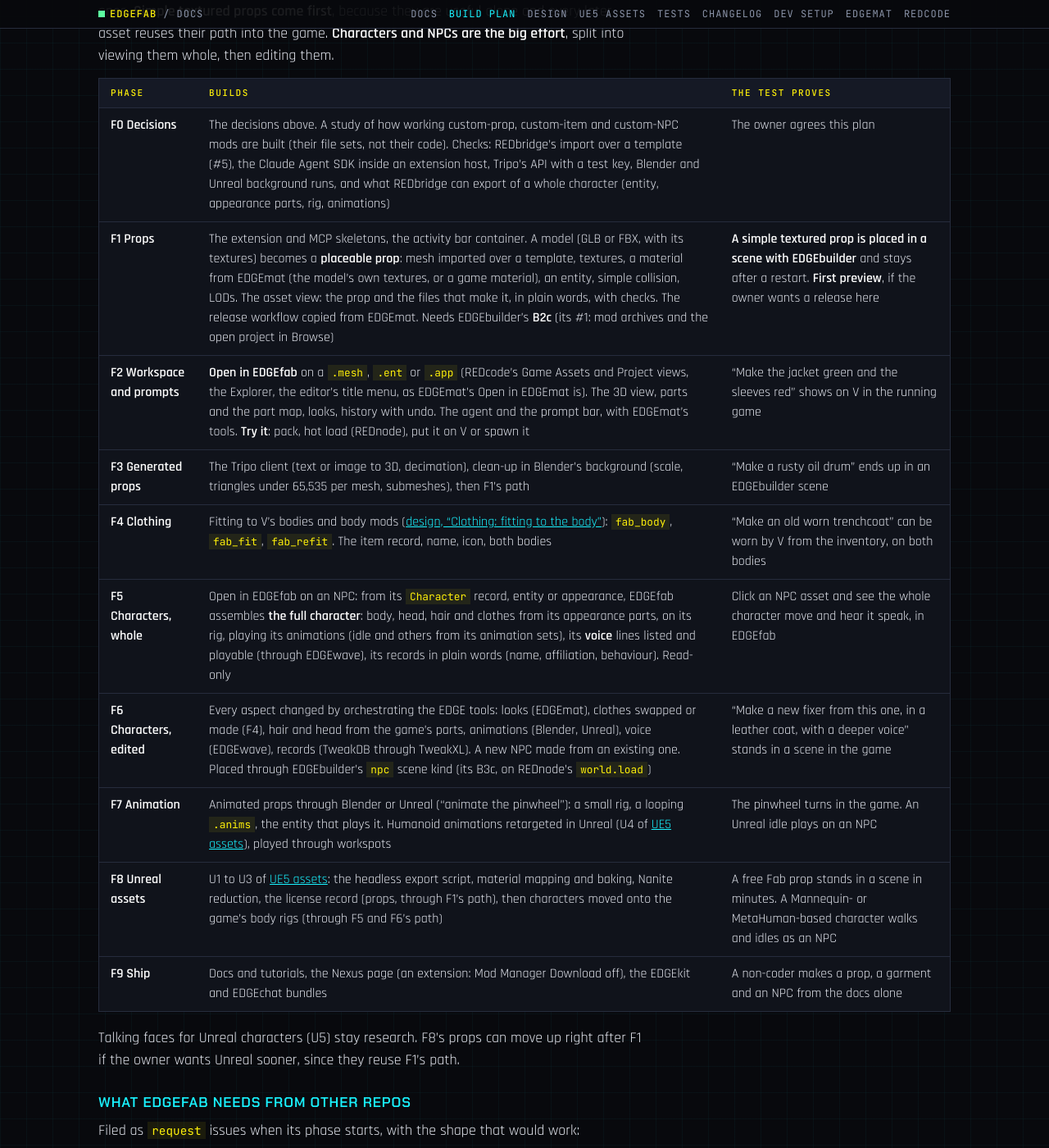
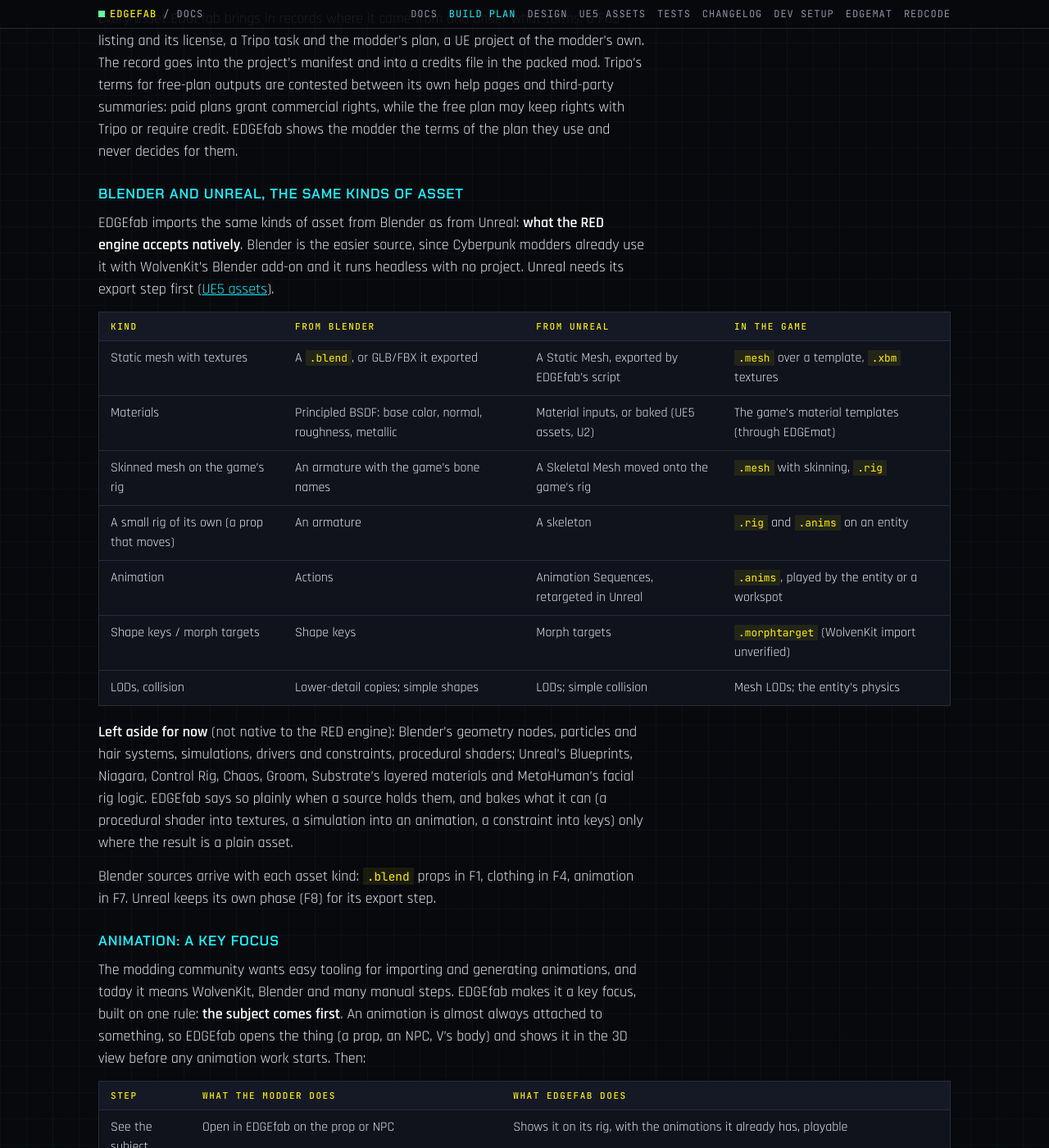
Before and after one commit to Edgemodders/EDGEfab, a Jekyll site: the page built from docs/plan.md, in a window 1280 px wide and 1400 px high, scrolled down 3244 px. Shown: the whole window at 82% size. Built offline with Jekyll 4.4.1, drawn with Linux system fonts in a browser that asks for light colours; some of the changed text lies outside the part shown.

Commit message:
Plan: Blender assets beside Unreal's; animation as a key focus
The owner's additions of 2026-10-26: import from Blender the same kinds of
asset as from Unreal, only what the RED engine accepts natively; animation,
imported or generated, is a key focus, with the subject shown first.
Proposes splitting F7 into animated props and character animation.

Co-Authored-By: Claude Opus 5.5 <noreply@anthropic.com>

```diff
--- a/docs/plan.md
+++ b/docs/plan.md
@@ -4,7 +4,7 @@ title: Build plan
 
 # EDGE<span class="y">fab</span> build plan
 
-**Status: proposed, 2026-10-25.** Written from the owner's vision of 2026-10-25 (below), on top of [design draft 0.1](design.html). Nothing is built. F0 agrees this plan with the owner. Until then every phase, name and order here is a proposal. Anything not yet checked is marked unverified.
+**Status: proposed, 2026-10-25; extended 2026-10-26** (Blender assets beside Unreal's, animation as a key focus). Written from the owner's vision (below), on top of [design draft 0.1](design.html). Nothing is built. F0 agrees this plan with the owner. Until then every phase, name and order here is a proposal. Anything not yet checked is marked unverified.
 
 ## The vision
 
@@ -28,7 +28,11 @@ Blender, Unreal, Tripo and EDGEmat are tools EDGEfab orchestrates. EDGEfab itsel
 | "Give this NPC a deeper voice and a leather coat" | **EDGEwave** for the voice, EDGEfab's clothing for the coat | The same NPC, changed |
 | "Bring in this Fab prop" | **Unreal Engine** (export, bake), then Blender, then REDbridge | A placeable prop ([UE5 assets](ue-assets.html)) |
 
-The long-term goals: bring free and royalty-free Unreal Engine assets into the game, and prompt new assets from nothing.
+The long-term goals: bring free and royalty-free Unreal Engine and Blender assets into the game, and prompt new assets from nothing.
+
+The owner, 2026-10-26:
+
+> Import the same kinds of assets from Blender as from Unreal: meshes, materials, rigs, animations, the things the RED engine naturally accepts. Exotic assets unique to Blender or Unreal and not native to the RED engine are left aside for now. The Cyberpunk modding community strongly wants easy tooling for importing or generating animations, so animation is a key focus. An animation is almost always attached to something, so the something usually comes first, and the modder sees what the thing is.
 
 ## What changes in the design
 
@@ -59,6 +63,7 @@ Draft 0.1 said "EDGEfab does not connect to Blender: the assistant connects to b
 | Tripo | **EDGEfab's own client for Tripo's REST API**, with the modder's own key, the same way EDGEmat calls its image services | Tripo has no official MCP server (community ones exist). The REST API covers text and image to 3D, decimation, texturing and rigging. One client is easier to guard than a third-party server |
 | Other text-to-mesh services | Later, behind the same interface (Meshy, Hunyuan3D, Rodin) | One service first |
 | Open in EDGEfab beside Open in EDGEmat | Both stay: EDGEmat for editing a material by hand, EDGEfab for the whole asset, which calls EDGEmat | To confirm with the owner |
+| Where animation sits | **Split F7**: animated props (F7a) right after F2, character animation (F7b) right after F5, ahead of F6 | Animation is a key focus, and each half needs only its subject in the view: a prop (F1, F2) or a whole character (F5). See "Animation: a key focus" |
 
 ### Words to parts
 
@@ -68,24 +73,55 @@ Draft 0.1 said "EDGEfab does not connect to Blender: the assistant connects to b
 
 Every asset EDGEfab brings in records where it came from and under what terms: a Fab listing and its license, a Tripo task and the modder's plan, a UE project of the modder's own. The record goes into the project's manifest and into a credits file in the packed mod. Tripo's terms for free-plan outputs are contested between its own help pages and third-party summaries: paid plans grant commercial rights, while the free plan may keep rights with Tripo or require credit. EDGEfab shows the modder the terms of the plan they use and never decides for them.
 
+### Blender and Unreal, the same kinds of asset
+
+EDGEfab imports the same kinds of asset from Blender as from Unreal: **what the RED engine accepts natively**. Blender is the easier source, since Cyberpunk modders already use it with WolvenKit's Blender add-on and it runs headless with no project. Unreal needs its export step first ([UE5 assets](ue-assets.html)).
+
+| Kind | From Blender | From Unreal | In the game |
+|---|---|---|---|
+| Static mesh with textures | A `.blend`, or GLB/FBX it exported | A Static Mesh, exported by EDGEfab's script | `.mesh` over a template, `.xbm` textures |
+| Materials | Principled BSDF: base color, normal, roughness, metallic | Material inputs, or baked (UE5 assets, U2) | The game's material templates (through EDGEmat) |
+| Skinned mesh on the game's rig | An armature with the game's bone names | A Skeletal Mesh moved onto the game's rig | `.mesh` with skinning, `.rig` |
+| A small rig of its own (a prop that moves) | An armature | A skeleton | `.rig` and `.anims` on an entity |
+| Animation | Actions | Animation Sequences, retargeted in Unreal | `.anims`, played by the entity or a workspot |
+| Shape keys / morph targets | Shape keys | Morph targets | `.morphtarget` (WolvenKit import unverified) |
+| LODs, collision | Lower-detail copies; simple shapes | LODs; simple collision | Mesh LODs; the entity's physics |
+
+**Left aside for now** (not native to the RED engine): Blender's geometry nodes, particles and hair systems, simulations, drivers and constraints, procedural shaders; Unreal's Blueprints, Niagara, Control Rig, Chaos, Groom, Substrate's layered materials and MetaHuman's facial rig logic. EDGEfab says so plainly when a source holds them, and bakes what it can (a procedural shader into textures, a simulation into an animation, a constraint into keys) only where the result is a plain asset.
+
+Blender sources arrive with each asset kind: `.blend` props in F1, clothing in F4, animation in F7. Unreal keeps its own phase (F8) for its export step.
+
+### Animation: a key focus
+
+The modding community wants easy tooling for importing and generating animations, and today it means WolvenKit, Blender and many manual steps. EDGEfab makes it a key focus, built on one rule: **the subject comes first**. An animation is almost always attached to something, so EDGEfab opens the thing (a prop, an NPC, V's body) and shows it in the 3D view before any animation work starts. Then:
+
+| Step | What the modder does | What EDGEfab does |
+|---|---|---|
+| See the subject | Open in EDGEfab on the prop or NPC | Shows it on its rig, with the animations it already has, playable |
+| Bring in | Drop a Blender `.blend` action, an FBX or GLB clip, an Unreal sequence (F8) | Checks the bones against the subject's rig, retargets what it can (in Blender's or Unreal's background), says what it cannot |
+| Generate (later) | "Make him lean on the wall and check his phone" | A text-to-motion service behind the same interface as Tripo; candidates unverified, chosen when the phase starts |
+| Preview | Scrub and loop it on the subject | Plays it in the 3D view |
+| Use it | "Play it when he stands here", "loop it", "add it to his idles" | Writes the `.anims`, the entity or workspot, the records; Try it in the running game |
+
 ## Phases
 
 Each phase ends with a test the owner runs, recorded in [Tests](testing.html). After it come the release gate and, from the first preview on, a release. The order goes from small assets to large ones. **Simple textured props come first**, because they are useful alone and every later asset reuses their path into the game. **Characters and NPCs are the big effort**, split into viewing them whole, then editing them.
 
 | Phase | Builds | The test proves |
 |---|---|---|
-| **F0 Decisions** | The decisions above. A study of how working custom-prop, custom-item and custom-NPC mods are built (their file sets, not their code). Checks: REDbridge's import over a template (#5), the Claude Agent SDK inside an extension host, Tripo's API with a test key, Blender and Unreal background runs, and what REDbridge can export of a whole character (entity, appearance parts, rig, animations) | The owner agrees this plan |
-| **F1 Props** | The extension and MCP skeletons, the activity bar container. A model (GLB or FBX, with its textures) becomes a **placeable prop**: mesh imported over a template, textures, a material from EDGEmat (the model's own textures, or a game material), an entity, simple collision, LODs. The asset view: the prop and the files that make it, in plain words, with checks. The release workflow copied from EDGEmat. Needs EDGEbuilder's **B2c** (its #1: mod archives and the open project in Browse) | **A simple textured prop is placed in a scene with EDGEbuilder** and stays after a restart. **First preview**, if the owner wants a release here |
+| **F0 Decisions** | The decisions above. A study of how working custom-prop, custom-item and custom-NPC mods are built (their file sets, not their code). Checks: REDbridge's import over a template (#5), the Claude Agent SDK inside an extension host, Tripo's API with a test key, Blender and Unreal background runs, what REDbridge can export of a whole character (entity, appearance parts, rig, animations), and the animation round trip: a game animation out to Blender and a Blender action back in as `.anims`. A look at how animation mods are made today, to find the steps EDGEfab removes | The owner agrees this plan |
+| **F1 Props** | The extension and MCP skeletons, the activity bar container. A model (a `.blend`, GLB or FBX, with its textures) becomes a **placeable prop**: mesh imported over a template, textures, a material from EDGEmat (the model's own textures, or a game material), an entity, simple collision, LODs. The asset view: the prop and the files that make it, in plain words, with checks. The release workflow copied from EDGEmat. Needs EDGEbuilder's **B2c** (its #1: mod archives and the open project in Browse) | **A simple textured prop is placed in a scene with EDGEbuilder** and stays after a restart. **First preview**, if the owner wants a release here |
 | **F2 Workspace and prompts** | **Open in EDGEfab** on a `.mesh`, `.ent` or `.app` (REDcode's Game Assets and Project views, the Explorer, the editor's title menu, as EDGEmat's Open in EDGEmat is). The 3D view, parts and the part map, looks, history with undo. The agent and the prompt bar, with EDGEmat's tools. **Try it**: pack, hot load (REDnode), put it on V or spawn it | "Make the jacket green and the sleeves red" shows on V in the running game |
 | **F3 Generated props** | The Tripo client (text or image to 3D, decimation), clean-up in Blender's background (scale, triangles under 65,535 per mesh, submeshes), then F1's path | "Make a rusty oil drum" ends up in an EDGEbuilder scene |
 | **F4 Clothing** | Fitting to V's bodies and body mods ([design, "Clothing: fitting to the body"](design.html#clothing-fitting-to-the-body)): `fab_body`, `fab_fit`, `fab_refit`. The item record, name, icon, both bodies | "Make an old worn trenchcoat" can be worn by V from the inventory, on both bodies |
 | **F5 Characters, whole** | Open in EDGEfab on an NPC: from its `Character` record, entity or appearance, EDGEfab assembles **the full character**: body, head, hair and clothes from its appearance parts, on its rig, playing its animations (idle and others from its animation sets), its **voice** lines listed and playable (through EDGEwave), its records in plain words (name, affiliation, behaviour). Read-only | Click an NPC asset and see the whole character move and hear it speak, in EDGEfab |
 | **F6 Characters, edited** | Every aspect changed by orchestrating the EDGE tools: looks (EDGEmat), clothes swapped or made (F4), hair and head from the game's parts, animations (Blender, Unreal), voice (EDGEwave), records (TweakDB through TweakXL). A new NPC made from an existing one. Placed through EDGEbuilder's `npc` scene kind (its B3c, on REDnode's `world.load`) | "Make a new fixer from this one, in a leather coat, with a deeper voice" stands in a scene in the game |
-| **F7 Animation** | Animated props through Blender or Unreal ("animate the pinwheel"): a small rig, a looping `.anims`, the entity that plays it. Humanoid animations retargeted in Unreal (U4 of [UE5 assets](ue-assets.html)), played through workspots | The pinwheel turns in the game. An Unreal idle plays on an NPC |
+| **F7a Animated props** (a key focus; proposed right after F2) | The prop in the view first, then "animate the pinwheel": a small rig and a looping `.anims` made in Blender's background, or a Blender action brought in; the entity that plays it | The pinwheel turns in the game |
+| **F7b Character animation** (a key focus; proposed right after F5) | The character in the view first (F5), then animations brought in from Blender (actions on the game's rig, or retargeted) and played through workspots or added to its idles; text to motion behind one interface once a service is chosen. Unreal clips join in F8 (U4 of [UE5 assets](ue-assets.html)) | A Blender idle plays on an NPC in the game, previewed on that NPC in EDGEfab first |
 | **F8 Unreal assets** | U1 to U3 of [UE5 assets](ue-assets.html): the headless export script, material mapping and baking, Nanite reduction, the license record (props, through F1's path), then characters moved onto the game's body rigs (through F5 and F6's path) | A free Fab prop stands in a scene in minutes. A Mannequin- or MetaHuman-based character walks and idles as an NPC |
 | **F9 Ship** | Docs and tutorials, the Nexus page (an extension: Mod Manager Download off), the EDGEkit and EDGEchat bundles | A non-coder makes a prop, a garment and an NPC from the docs alone |
 
-Talking faces for Unreal characters (U5) stay research. F8's props can move up right after F1 if the owner wants Unreal sooner, since they reuse F1's path.
+Talking faces for Unreal characters (U5) stay research. With F7 split, the proposed order is F0, F1, F2, F7a, F3, F4, F5, F7b, F6, F8, F9. F8's props can move up right after F1 if the owner wants Unreal sooner, since they reuse F1's path.
 
 ### What EDGEfab needs from other repos
 
@@ -96,7 +132,7 @@ Filed as `request` issues when its phase starts, with the shape that would work:
 | EDGEbuilder | Its B2c: Browse indexes mod archives and the open project, so EDGEfab's props can be placed (its #1, open since 2026-10-16) | F1 |
 | EDGEmat | Its API and MCP tools on an asset EDGEfab has open: list parts and layers, apply colors or a material per part, save a look; a render per part for the part map | F1, F2 |
 | REDcode | The 3D view embeddable in another extension's webview (or a shared viewer package), with several meshes on one rig and animation playback; stable context values for `.mesh`, `.ent` and `.app` in its views | F2, F5 |
-| REDbridge | Export of a whole character: an entity's or appearance's parts, with the rig and animation sets, to GLB. Anything F0's checks find missing (collision, LODs, `.anims` import) | F1, F5, F7 |
+| REDbridge | Export of a whole character: an entity's or appearance's parts, with the rig and animation sets, to GLB. `.anims` import from GLB onto a game rig or a prop's own rig, and `.morphtarget` import. Anything F0's checks find missing (collision, LODs) | F1, F5, F7a, F7b |
 | EDGEwave | A character's voice lines: list them, play them, and replace them in a voice the modder chooses | F5, F6 |
 | REDnode | `world.spawn` and `world.load` of a project's prop or NPC after a hot load (H2c), equip on V | F2, F6 |
 | EDGEbuilder | Its B3c: the `npc` scene kind | F6 |
```
Also changed, not shown: CLAUDE.md (+1 -0 lines), docs/index.md (+3 -2 lines), README.md.
